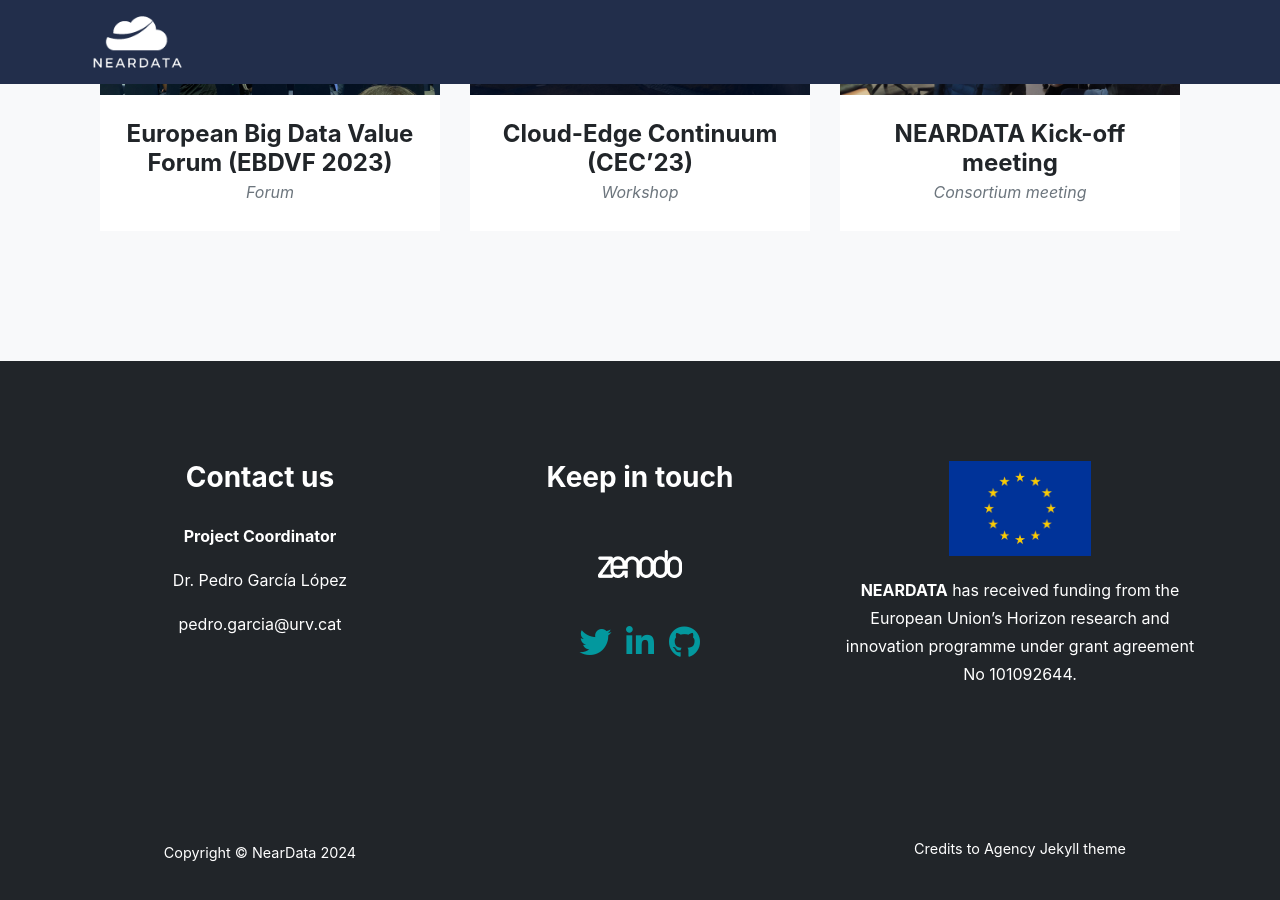
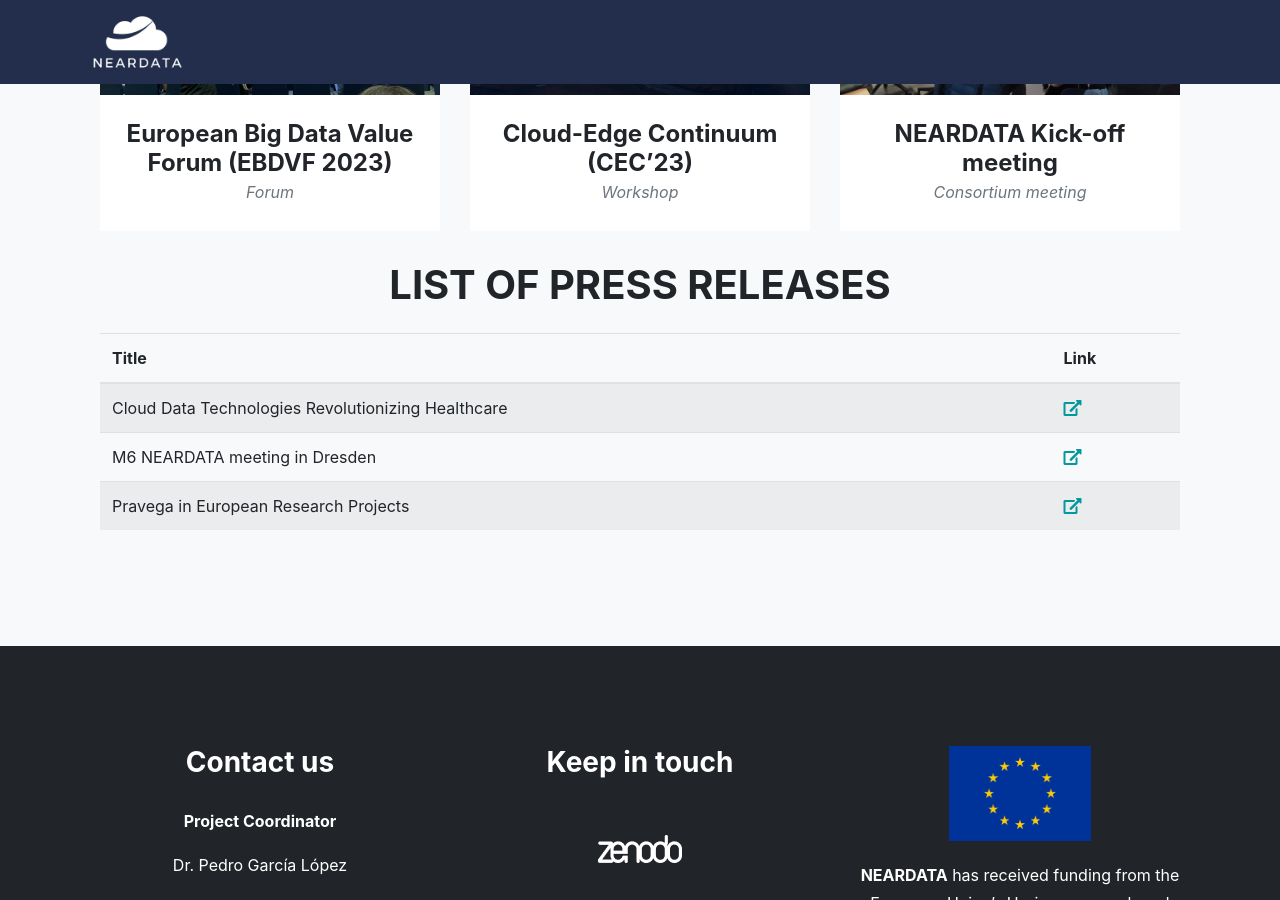
Before and after one commit to neardata-eu/neardata-eu.github.io, a Jekyll site: the page built from news.md, in a window 1280 px wide and 900 px high, scrolled down 1479 px. Built offline with Jekyll 4.4.1, drawn with Linux system fonts in a browser that asks for light colours; some web fonts are replaced.

Commit message:
add press releases

```diff
--- a/_data/sitetext.yml
+++ b/_data/sitetext.yml
@@ -83,6 +83,14 @@ materials:
     - title: NEARDATA Word Cloud
       image: assets\dissemination\Word_Cloud_NEARDATA.png
       link: assets\dissemination\Word_Cloud_NEARDATA.png
+
+press:
+  - title: "Cloud Data Technologies Revolutionizing Healthcare"
+    url: "https://xartecsalut.com/cloud-data-technologies-revolutionizing-healthcare/"
+  - title: "M6 NEARDATA meeting in Dresden"
+    url: "https://sano.science/m6-neardata-meeting-in-dresden/"
+  - title: "Pravega in European Research Projects"
+    url: "https://cncf.pravega.io/blog/2023/06/06/pravega-in-european-research-projects/"
 
 results:
   title: Deliverables
--- a/news.md
+++ b/news.md
@@ -31,6 +31,30 @@ background: grey
       {% endfor %}
     </div>
   </div>
+
+  <div class="col-lg-12 text-center mb-4">
+	<h2 class="section-heading text-uppercase">List of press releases</h2>
+</div>
+
+<div class="col-lg-12 text-center">
+	<table class="table table-striped" style="text-align: left">
+		<thead>
+			<tr>
+				<th>Title</th>
+				<th>Link</th>
+			</tr>
+		</thead>
+		<tbody>
+			{% for press in site.data.sitetext.press %}
+			<tr>
+				<td>{{ press.title }}</td>
+				<td><a href="{{ press.url }}"><i class="fas fa-external-link-alt"></i></a></td>
+			</tr>
+			{% endfor %}
+		</tbody>
+	</table>
+</div>
+
 </section>
 
 {% include modals.html %}
```
